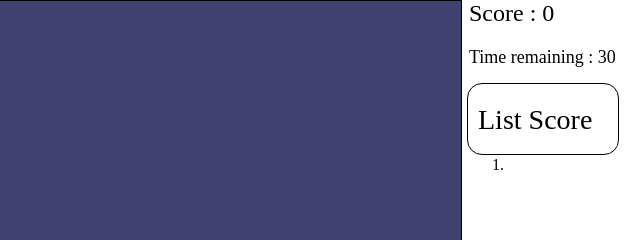
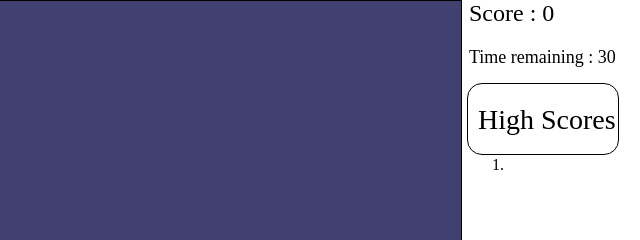
Before and after one commit to vuongtrungkien/casestudy-clicktraining, a plain HTML site: page index.html in a window 1280 px wide. Shown: the top 240 px of the page, 640-1280 px from the left. Drawn offline with Linux system fonts and the light colour scheme.

Commit message:
Update index.html

```diff
--- a/index.html
+++ b/index.html
@@ -2,7 +2,7 @@
 <html lang="en">
 <head>
     <meta charset="UTF-8">
-    <title>Hand reflex training</title>
+    <title>Click the circles </title>
     <link rel="stylesheet" href="main.css">
     <script src="color.js"></script>
 
@@ -21,7 +21,7 @@
 <button type="button" id="start-game"  onclick="startGame()">Start</button>
 </div>
 <div id="display-rank-score">
-    <p>List Score</p>
+    <p>High Scores</p>
 <ul id="rank-score">
 
 </ul>
```
